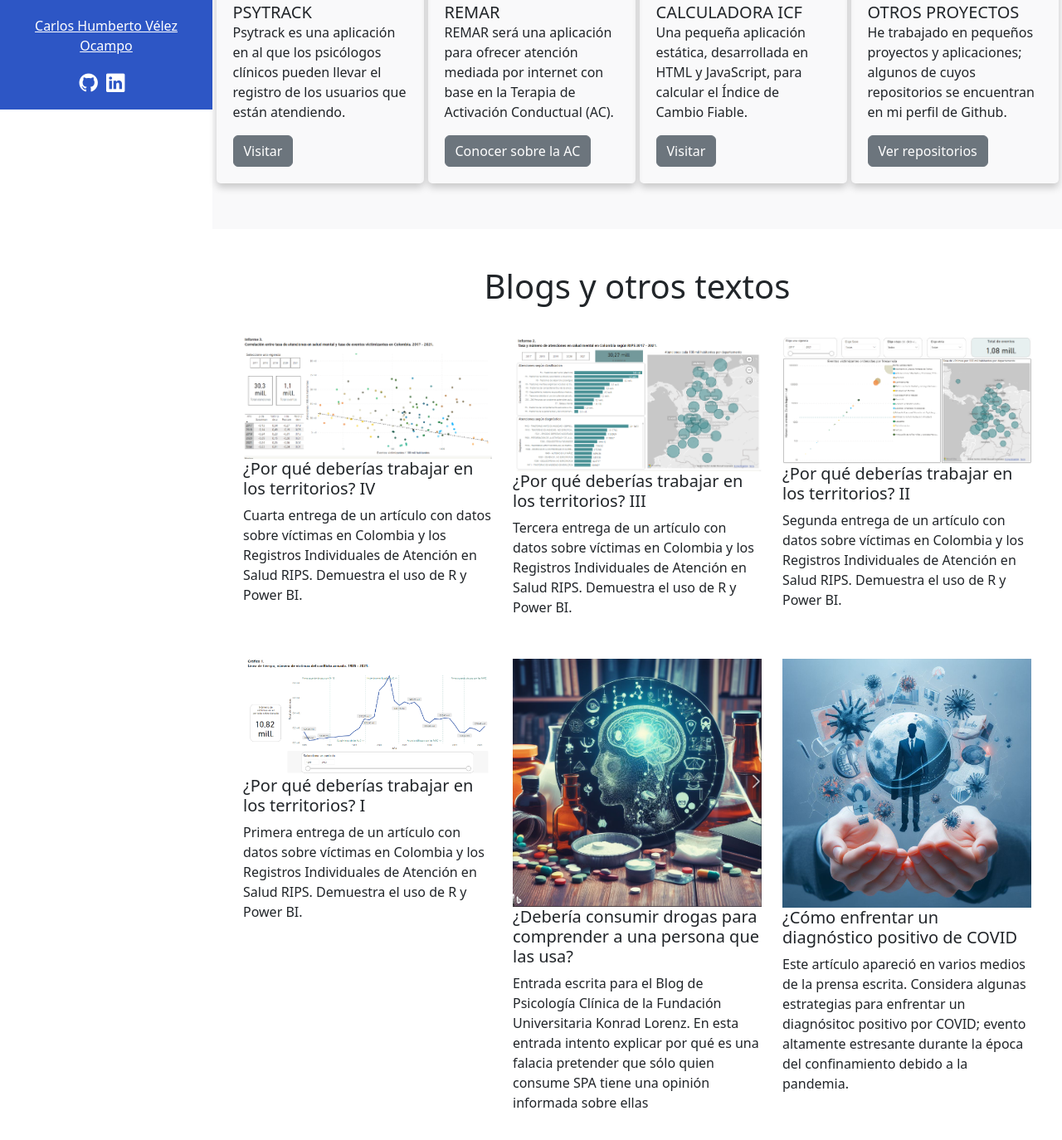
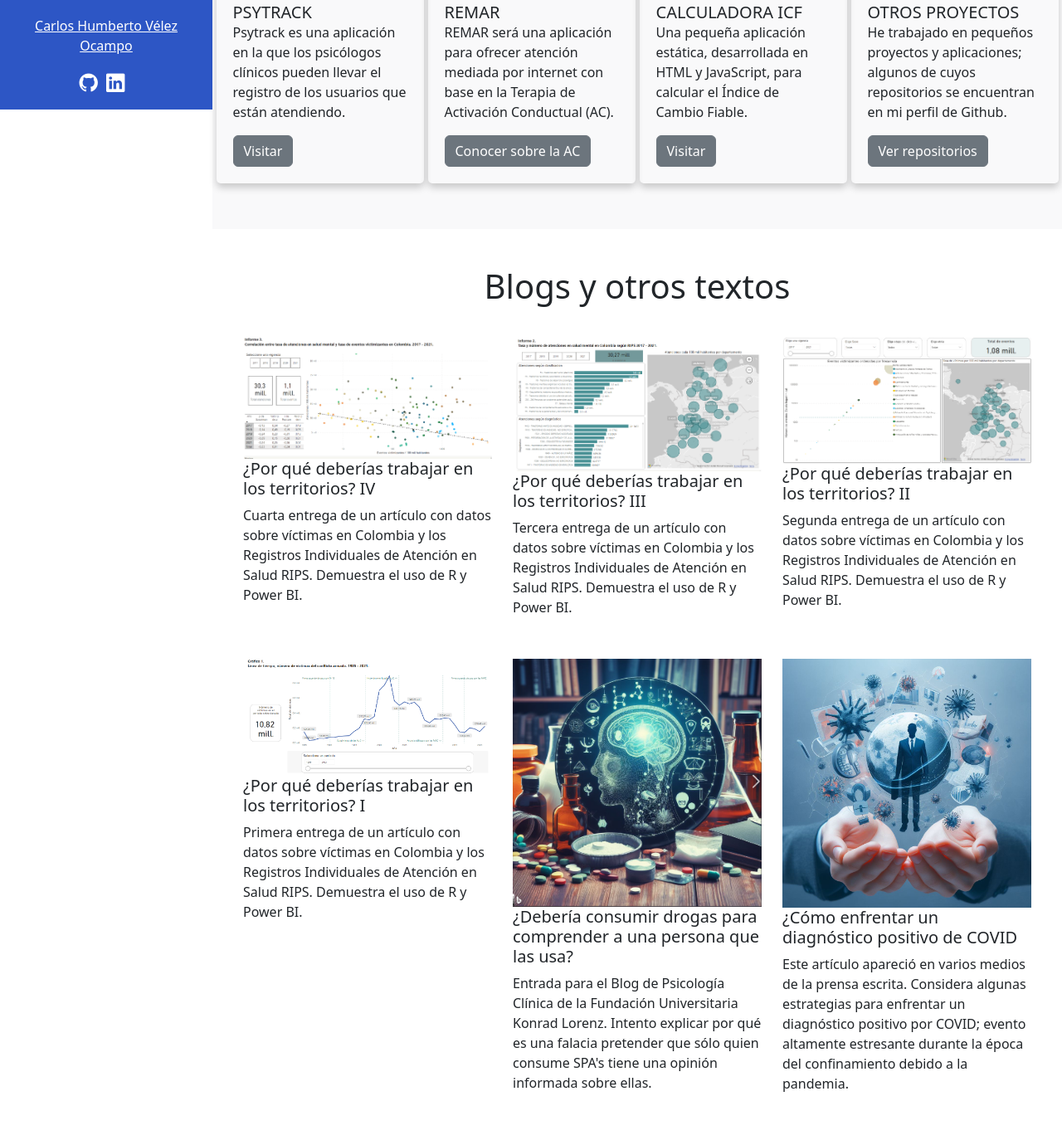
Before and after one commit to carloshvelez/sobre-mi, a plain HTML site: page index.html in a window 1280 px wide. Shown: the part 668-2042 px from the top of the page at 83% size. Drawn offline with nearby package versions, Linux system fonts and the light colour scheme; files whose address does not match are found by name.

Commit message:
Commit 2  página about

```diff
--- a/index.html
+++ b/index.html
@@ -45,7 +45,7 @@
         </div>
           <div class="texto-tarjeta">
             <h5 class="card-title">PSYTRACK</h5>
-            <p class="card-text">Psytrack es una aplicación en al que los psicólogos clínicos pueden llevar el registro de los usuarios que están atendiendo.</p>
+            <p class="card-text">Psytrack es una aplicación en la que los psicólogos clínicos pueden llevar el registro de los usuarios que están atendiendo.</p>
             <a href="https://carloshvelez.pythonanywhere.com/" class="btn btn-secondary">Visitar</a>
           </div>
         </div>
@@ -182,7 +182,7 @@
         </div>
 
         <div class="descripcion-entrada">
-          <p>Entrada escrita para el Blog de Psicología Clínica de la Fundación Universitaria Konrad Lorenz. En esta entrada intento explicar por qué es una falacia pretender que sólo quien consume SPA tiene una opinión informada sobre ellas </p>
+          <p>Entrada para el Blog de Psicología Clínica de la Fundación Universitaria Konrad Lorenz. Intento explicar por qué es una falacia pretender que sólo quien consume SPA's tiene una opinión informada sobre ellas. </p>
         </div>
 
       </div>
@@ -201,7 +201,7 @@
         </div>
 
         <div class="descripcion-entrada">
-          <p>Este artículo apareció en varios medios de la prensa escrita. Considera algunas estrategias para enfrentar un diagnósitoc positivo por COVID; evento altamente estresante durante la época del confinamiento debido a la pandemia.</p>
+          <p>Este artículo apareció en varios medios de la prensa escrita. Considera algunas estrategias para enfrentar un diagnóstico positivo por COVID; evento altamente estresante durante la época del confinamiento debido a la pandemia.</p>
         </div>
       </div>
     </a>
```
